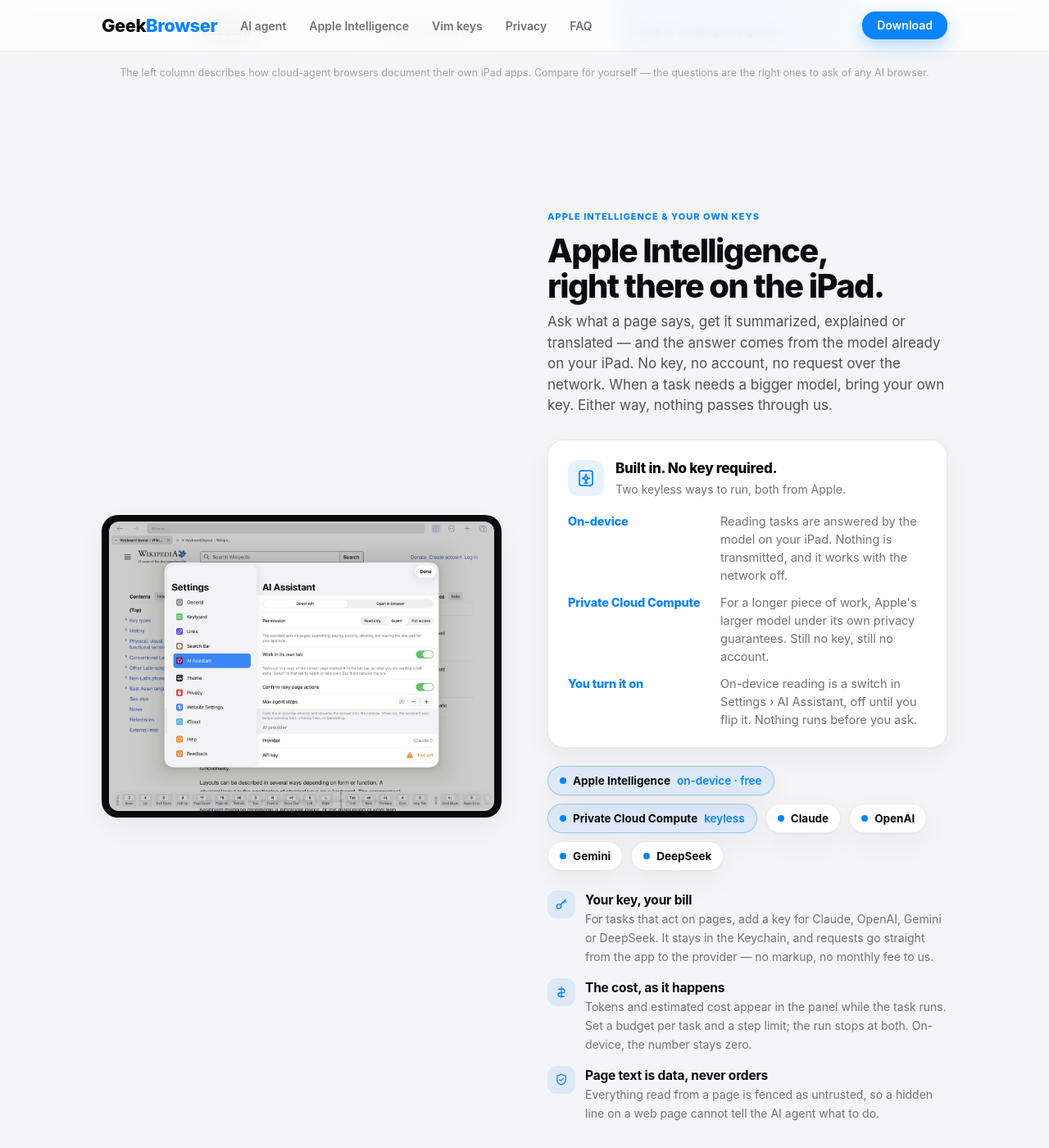
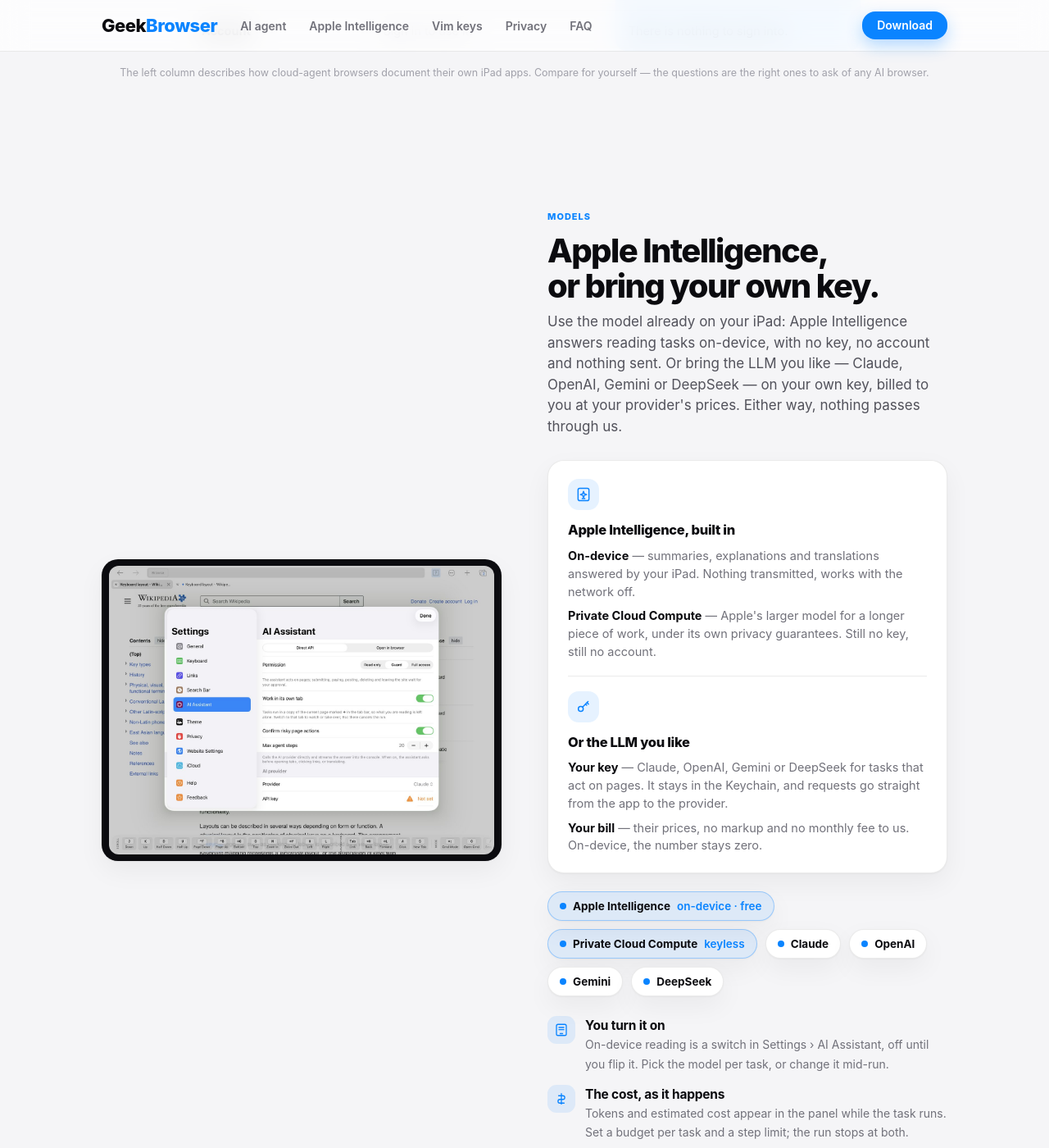
Before and after one commit to jasminestudios/jasminestudios.github.io, a Jekyll site: the page geek-browser/index.html, which Jekyll copies as it is, in a window 1280 px wide and 1400 px high, scrolled down 3063 px. Shown: the whole window at 82% size. Built offline with Jekyll 4.4.1, drawn with Linux system fonts in a browser that asks for light colours.

Commit message:
Put both model choices in the section headline
"Apple Intelligence, or bring your own key" — the card underneath splits
into the built-in, keyless option and the LLM you bring yourself.

Co-Authored-By: Claude Opus 5 <noreply@anthropic.com>
Claude-Session: https://claude.ai/code/session_01HoDWPJKZsTonDVHePhLt9X

```diff
--- a/geek-browser/css/geek.css
+++ b/geek-browser/css/geek.css
@@ -121,21 +121,19 @@ section.private kbd { background: rgba(255,255,255,.12); color: #fff; border-col
 .shot video { width: 100%; display: block; border-radius: 12px; background: var(--canvas); }
 .shots .shot-video { align-self: stretch; width: 100%; }
 
-/* ── Apple Intelligence block ── */
-.apple-card {
-  margin-top: 26px; padding: 22px 24px; border-radius: var(--r-20);
+/* ── Apple Intelligence / your own key ── */
+.choice-card {
+  margin-top: 26px; display: grid; gap: 18px;
+  padding: 22px 24px; border-radius: var(--r-20);
   background: var(--surface); border: 1px solid var(--hairline); box-shadow: var(--shadow-card);
 }
-.apple-head { display: flex; gap: 14px; align-items: center; }
-.apple-head .tile { flex: 0 0 44px; height: 44px; }
-.apple-head .tile .ico { width: 24px; height: 24px; }
-.apple-head h3 { margin: 0; font-size: 17px; font-weight: 800; letter-spacing: -.3px; }
-.apple-head p { margin: 2px 0 0; color: var(--text-secondary); font-size: 14px; }
-.apple-points { list-style: none; margin: 18px 0 0; padding: 0; display: grid; gap: 12px; }
-.apple-points li { display: grid; grid-template-columns: 172px 1fr; gap: 14px; align-items: baseline; font-size: 14.5px; }
-.apple-points b { color: var(--brand); font-weight: 800; letter-spacing: -.2px; }
-.apple-points span { color: var(--text-secondary); }
-@media (max-width: 560px) { .apple-points li { grid-template-columns: 1fr; gap: 2px; } }
+.choice + .choice { padding-top: 18px; border-top: 1px solid var(--hairline); }
+.choice .tile { width: 38px; height: 38px; margin-bottom: 12px; }
+.choice .tile .ico { width: 20px; height: 20px; }
+.choice h3 { margin: 0 0 8px; font-size: 16.5px; font-weight: 800; letter-spacing: -.3px; }
+.choice p { margin: 0 0 8px; color: var(--text-secondary); font-size: 14.5px; line-height: 1.5; }
+.choice p:last-child { margin-bottom: 0; }
+.choice p b { color: var(--ink); font-weight: 700; }
 .model-chip.apple { border-color: rgba(10,132,255,.32); background: var(--brand-tint); }
 .model-chip.apple .dot { background: var(--brand); }
 .model-chip.apple .note { color: var(--brand); }
--- a/geek-browser/index.html
+++ b/geek-browser/index.html
@@ -198,26 +198,26 @@
       <div class="shot"><img src="img/07-settings-ai.jpg" alt="Settings › AI Assistant with the provider, on-device routing and budget" loading="lazy" /></div>
     </div>
     <div>
-      <span class="ds-caption section-eyebrow">Apple Intelligence &amp; your own keys</span>
-      <h2 class="sec">Apple Intelligence,<br/>right there on the iPad.</h2>
-      <p class="sec-sub">Ask what a page says, get it summarized, explained or translated — and the
-      answer comes from the model already on your iPad. No key, no account, no request over the
-      network. When a task needs a bigger model, bring your own key. Either way, nothing passes
-      through us.</p>
+      <span class="ds-caption section-eyebrow">Models</span>
+      <h2 class="sec">Apple Intelligence,<br/>or bring your own key.</h2>
+      <p class="sec-sub">Use the model already on your iPad: Apple Intelligence answers reading tasks
+      on-device, with no key, no account and nothing sent. Or bring the LLM you like — Claude,
+      OpenAI, Gemini or DeepSeek — on your own key, billed to you at your provider's prices. Either
+      way, nothing passes through us.</p>
 
-      <div class="apple-card">
-        <div class="apple-head">
+      <div class="choice-card">
+        <div class="choice">
           <span class="tile"><svg class="ico" viewBox="0 0 24 24"><rect x="4" y="3" width="16" height="18" rx="2.5"/><path d="M10 18h4"/><path d="M12 7.5 13.2 11l3.3 1.2-3.3 1.2L12 16.5l-1.2-3.1-3.3-1.2 3.3-1.2L12 7.5Z"/></svg></span>
-          <div>
-            <h3>Built in. No key required.</h3>
-            <p>Two keyless ways to run, both from Apple.</p>
-          </div>
+          <h3>Apple Intelligence, built in</h3>
+          <p><b>On-device</b> — summaries, explanations and translations answered by your iPad. Nothing transmitted, works with the network off.</p>
+          <p><b>Private Cloud Compute</b> — Apple's larger model for a longer piece of work, under its own privacy guarantees. Still no key, still no account.</p>
         </div>
-        <ul class="apple-points">
-          <li><b>On-device</b><span>Reading tasks are answered by the model on your iPad. Nothing is transmitted, and it works with the network off.</span></li>
-          <li><b>Private Cloud Compute</b><span>For a longer piece of work, Apple's larger model under its own privacy guarantees. Still no key, still no account.</span></li>
-          <li><b>You turn it on</b><span>On-device reading is a switch in Settings › AI Assistant, off until you flip it. Nothing runs before you ask.</span></li>
-        </ul>
+        <div class="choice">
+          <span class="tile"><svg class="ico" viewBox="0 0 24 24"><circle cx="8" cy="15" r="3.6"/><path d="m10.7 12.3 8-8M17 5.5 19.3 8M14.8 7.7l1.8 1.8"/></svg></span>
+          <h3>Or the LLM you like</h3>
+          <p><b>Your key</b> — Claude, OpenAI, Gemini or DeepSeek for tasks that act on pages. It stays in the Keychain, and requests go straight from the app to the provider.</p>
+          <p><b>Your bill</b> — their prices, no markup and no monthly fee to us. On-device, the number stays zero.</p>
+        </div>
       </div>
 
       <div class="models">
@@ -229,10 +229,10 @@
         <span class="model-chip"><span class="dot"></span>DeepSeek</span>
       </div>
       <ul class="bullets">
-        <li><span class="bi"><svg class="ico" viewBox="0 0 24 24"><circle cx="8" cy="15" r="3.6"/><path d="m10.7 12.3 8-8M17 5.5 19.3 8M14.8 7.7l1.8 1.8"/></svg></span><span><b>Your key, your bill</b>
-          <span class="d">For tasks that act on pages, add a key for Claude, OpenAI, Gemini or DeepSeek. It stays in the Keychain, and requests go straight from the app to the provider — no markup, no monthly fee to us.</span></span></li>
+        <li><span class="bi"><svg class="ico" viewBox="0 0 24 24"><rect x="4" y="3" width="16" height="18" rx="2.5"/><path d="M10 18h4M8 8h8M8 11.5h8"/></svg></span><span><b>You turn it on</b>
+          <span class="d">On-device reading is a switch in Settings › AI Assistant, off until you flip it. Pick the model per task, or change it mid-run.</span></span></li>
         <li><span class="bi"><svg class="ico" viewBox="0 0 24 24"><path d="M12 3.5v17M7.5 7h7a3 3 0 0 1 0 6h-5a3 3 0 0 0 0 6h7"/></svg></span><span><b>The cost, as it happens</b>
-          <span class="d">Tokens and estimated cost appear in the panel while the task runs. Set a budget per task and a step limit; the run stops at both. On-device, the number stays zero.</span></span></li>
+          <span class="d">Tokens and estimated cost appear in the panel while the task runs. Set a budget per task and a step limit; the run stops at both.</span></span></li>
         <li><span class="bi"><svg class="ico" viewBox="0 0 24 24"><path d="M12 3 5 5.5v6c0 4.3 3 7.2 7 8.5 4-1.3 7-4.2 7-8.5v-6L12 3Z"/><path d="m9 11.5 2 2 4-4"/></svg></span><span><b>Page text is data, never orders</b>
           <span class="d">Everything read from a page is fenced as untrusted, so a hidden line on a web page cannot tell the AI agent what to do.</span></span></li>
       </ul>
```
